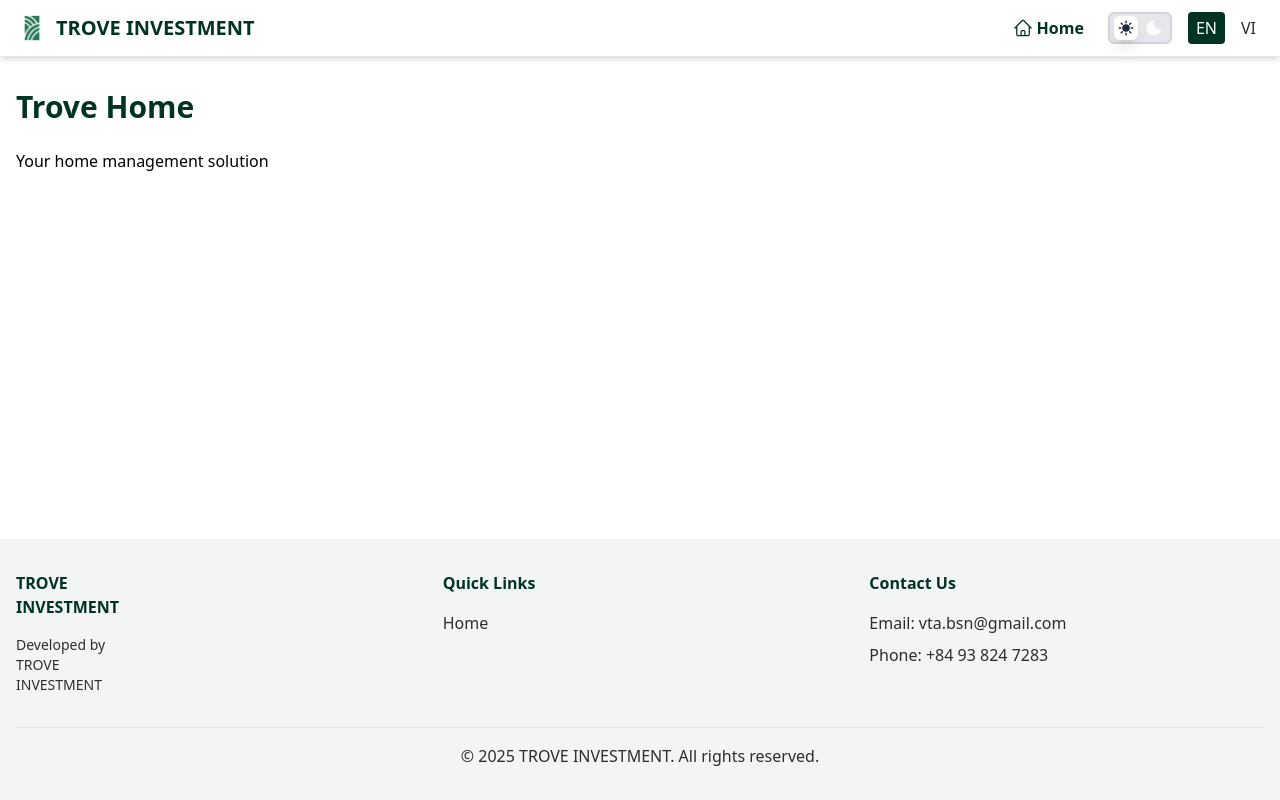
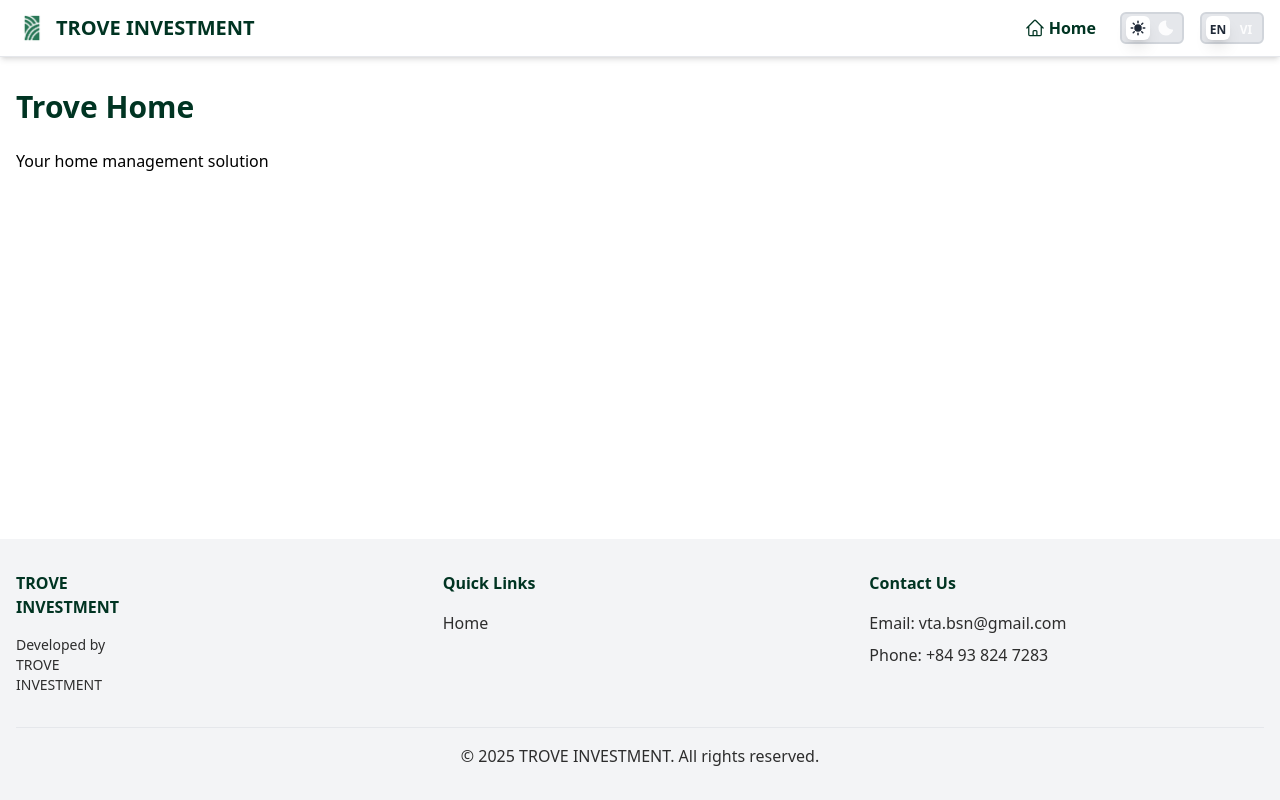
Before and after one commit to AnVuTrong/trove_home, a React (Create React App) app in the folder trove_home_frontend/: page / in a window 1280 px wide. Built offline with nearby package versions, Linux system fonts and the light colour scheme.

Commit message:
Refactor LanguageSwitcher to LanguageToggle in Header component for consistent styling with ThemeToggle. Remove LanguageSwitcher component and update TODO list to reflect changes.

```diff
--- a/trove_home_frontend/src/components/navigation.components/Header.component.tsx
+++ b/trove_home_frontend/src/components/navigation.components/Header.component.tsx
@@ -2,7 +2,7 @@ import React from 'react';
 import { Link } from 'react-router-dom';
 import { ROUTES } from '../../constants/Routes.constant';
 import { ThemeToggle } from '../ui.components';
-import LanguageSwitcher from './LanguageSwitcher.component';
+import LanguageToggle from './LanguageToggle.component';
 import NavigationMenu from './NavigationMenu.component';
 import TroveLogo from '../../assets/trove_images/trove_simple_green_logo.png';
 
@@ -30,7 +30,13 @@ const Header: React.FC = () => {
               data-testid="theme-toggle"
             />
 
-            <LanguageSwitcher />
+            {/* Language Toggle */}
+            <LanguageToggle
+              size="sm"
+              variant="primary"
+              showLabel={false}
+              data-testid="language-toggle"
+            />
           </div>
 
           {/* Mobile Menu Button */}
@@ -63,7 +69,12 @@ const Header: React.FC = () => {
           <div className="md:hidden mt-3 py-2 border-t border-gray-200 dark:border-gray-700">
             <NavigationMenu isMobile onItemClick={() => setIsMobileMenuOpen(false)} />
             <div className="mt-4 pt-2 border-t border-gray-200 dark:border-gray-700">
-              <LanguageSwitcher />
+              <LanguageToggle
+                size="sm"
+                variant="primary"
+                showLabel={true}
+                data-testid="mobile-language-toggle"
+              />
             </div>
           </div>
         )}
--- a/trove_home_frontend/src/components/navigation.components/LanguageSwitcher.component.tsx
+++ /dev/null
@@ -1,36 +0,0 @@
-import React from 'react';
-import { useLanguage } from '../../contexts/LanguageContext.context';
-import { translate } from '../../i18n/TranslationUtils.utils';
-
-const LanguageSwitcher: React.FC = () => {
-  const { language, setLanguage } = useLanguage();
-
-  return (
-    <div className="flex items-center space-x-2">
-      <button
-        onClick={() => setLanguage('en')}
-        className={`px-2 py-1 rounded ${
-          language === 'en'
-            ? 'bg-primary text-white'
-            : 'bg-secondary text-text-secondary hover:bg-primary-light hover:text-white'
-        } transition-colors duration-200`}
-        title={translate('language.english', 'English')}
-      >
-        EN
-      </button>
-      <button
-        onClick={() => setLanguage('vi')}
-        className={`px-2 py-1 rounded ${
-          language === 'vi'
-            ? 'bg-primary text-white'
-            : 'bg-secondary text-text-secondary hover:bg-primary-light hover:text-white'
-        } transition-colors duration-200`}
-        title={translate('language.vietnamese', 'Vietnamese')}
-      >
-        VI
-      </button>
-    </div>
-  );
-};
-
-export default LanguageSwitcher;
--- /dev/null
+++ b/trove_home_frontend/src/components/navigation.components/LanguageSwitcherIcons.component.tsx
@@ -0,0 +1,13 @@
+import React from 'react';
+
+export const EnIcon: React.FC<{ className?: string }> = ({ className = '' }) => (
+  <span className={`text-xs font-semibold ${className}`}>
+    EN
+  </span>
+);
+
+export const ViIcon: React.FC<{ className?: string }> = ({ className = '' }) => (
+  <span className={`text-xs font-semibold ${className}`}>
+    VI
+  </span>
+);
--- /dev/null
+++ b/trove_home_frontend/src/components/navigation.components/LanguageToggle.component.tsx
@@ -0,0 +1,55 @@
+import React from 'react';
+import { Toggle } from '../ui.components';
+import { useLanguage } from '../../contexts/LanguageContext.context';
+import { EnIcon, ViIcon } from './LanguageSwitcherIcons.component';
+
+interface LanguageToggleProps {
+  size?: 'sm' | 'md' | 'lg';
+  variant?: 'primary' | 'success' | 'accent';
+  showLabel?: boolean;
+  showIcons?: boolean;
+  leftLabel?: string;
+  rightLabel?: string;
+  label?: string;
+  className?: string;
+  'data-testid'?: string;
+}
+
+const LanguageToggle: React.FC<LanguageToggleProps> = ({
+  size = 'sm',
+  variant = 'primary',
+  showLabel = false,
+  showIcons = true,
+  leftLabel = 'English',
+  rightLabel = 'Vietnamese',
+  label = 'Language',
+  className = '',
+  'data-testid': dataTestId = 'language-toggle',
+}) => {
+  const { language, setLanguage } = useLanguage();
+
+  // English is false (left), Vietnamese is true (right)
+  const isVietnamese = language === 'vi';
+
+  const handleToggle = (checked: boolean) => {
+    setLanguage(checked ? 'vi' : 'en');
+  };
+
+  return (
+    <Toggle
+      checked={isVietnamese}
+      onChange={handleToggle}
+      leftIcon={showIcons ? <EnIcon /> : undefined}
+      rightIcon={showIcons ? <ViIcon /> : undefined}
+      size={size}
+      variant={variant}
+      label={showLabel ? label : undefined}
+      leftLabel={showLabel ? leftLabel : undefined}
+      rightLabel={showLabel ? rightLabel : undefined}
+      className={className}
+      data-testid={dataTestId}
+    />
+  );
+};
+
+export default LanguageToggle;
```
Also changed, not shown: 2 other files (tests, documents, lock files or other folders).
